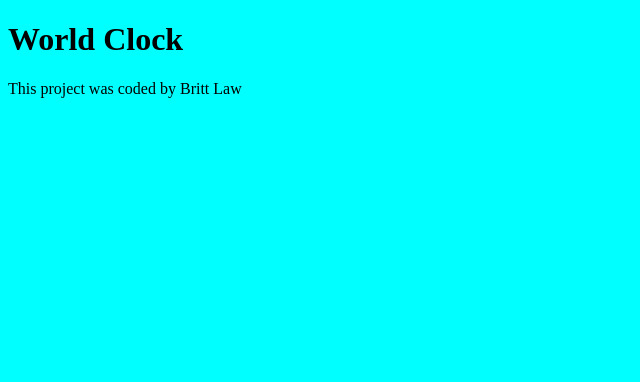
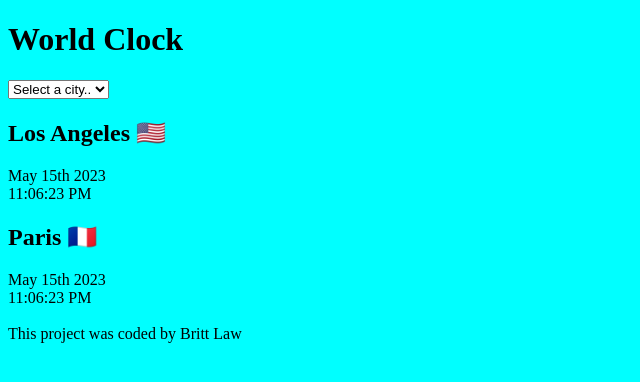
Before and after one commit to brittlaw/world-clock, a plain HTML site: page index.html in a window 1280 px wide. Shown: the whole page, without its empty margins (0-640 px from the left). Drawn offline with Linux system fonts and the light colour scheme.

Commit message:
added this basic HTML

```diff
--- a/index.html
+++ b/index.html
@@ -8,7 +8,29 @@
     <title>World Clock</title>
 </head>
 <body>
+    <div class="container">
+
     <h1>World Clock</h1>
+    <select>
+        <option value="">Select a city..</option>
+        <option value="">New York</option>
+        <option value="">Amsterdam</option>
+        <option value="">London</option>
+    </select>
+
+    <div class="city">
+        <h2> Los Angeles 🇺🇸 </h2>
+        <div class="date"> May 15th 2023</div>
+        <div class="time">11:06:23 PM </div>
+    </div>
+    <div class="city">
+        <h2> Paris 🇫🇷 </h2>
+        <div class="date"> May 15th 2023</div>
+        <div class="time">11:06:23 PM </div>
+    </div>
+
+    </div>
+    <br>
     <footer>This project was coded by Britt Law</footer>
     <script src="index.js"></script>
 </body>
```
